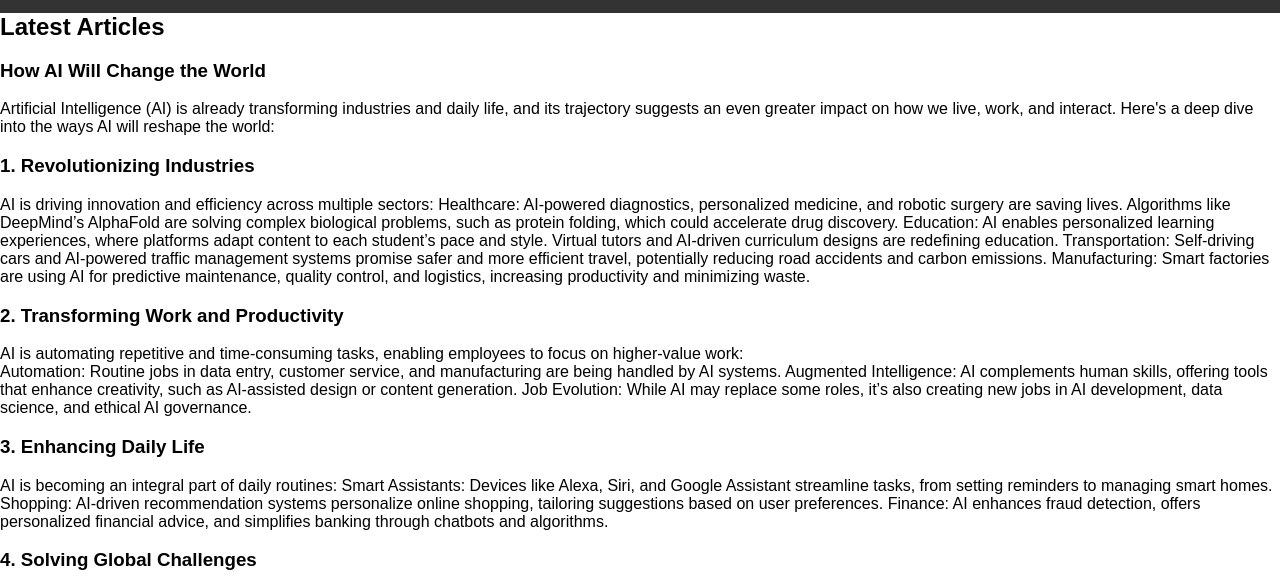
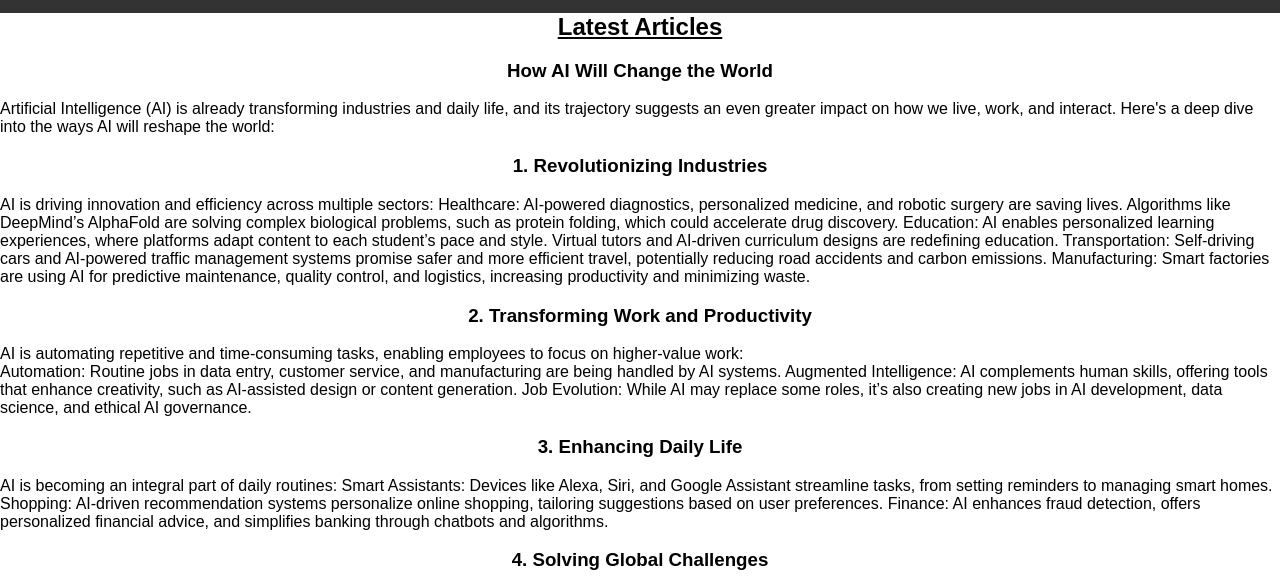
Before and after one commit to 1001-wq/DIGITAL-NEWS-HUB, a plain HTML site: page Articles.html in a window 1280 px wide. Shown: the part 169-756 px from the top of the page. Drawn offline with Linux system fonts and the light colour scheme.

Commit message:
Update Styles.css

```diff
--- a/Styles.css
+++ b/Styles.css
@@ -36,6 +36,14 @@ header nav ul li a {
     text-align: center;
     padding: 2rem;
     background-color: #f4f4f4;
+}
+
+    h3 {
+    text-align: center;
+}
+h2 {
+    text-align: center;
+    text-decoration: underline;
 }
 
 articles-container {
```
